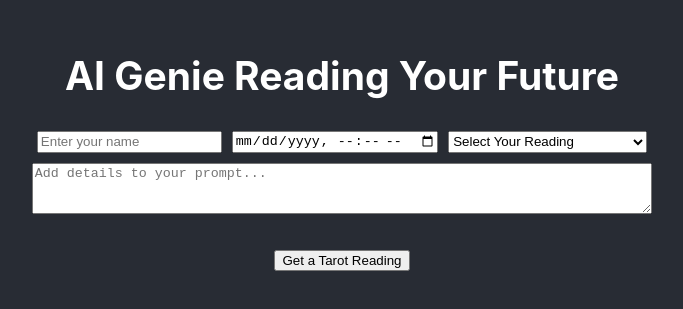
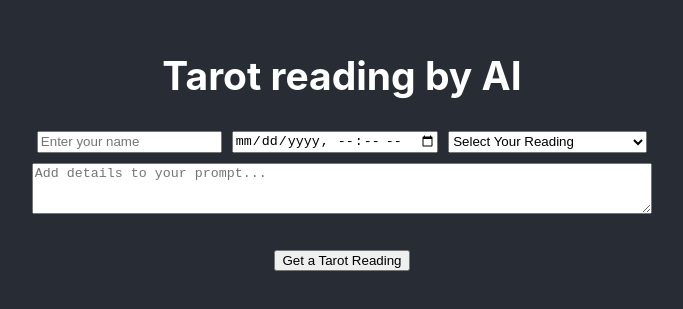
Before and after one commit to defreeze/AI-tarot-reading, a React (Create React App) app: page / in a window 1280 px wide. Shown: the part 255-564 px from the top of the page, without its empty margins (298-981 px from the left). Built offline with nearby package versions, Linux system fonts and the light colour scheme.

Commit message:
work on showing picked cards later

```diff
--- a/src/components/ImageGenerator.js
+++ b/src/components/ImageGenerator.js
@@ -100,7 +100,7 @@ function ImageGenerator() {
 
     return (
         <div className="container">
-            <h2>AI Genie Reading Your Future</h2>
+            <h2>Tarot reading by AI</h2>
             <div className="input-wrapper">
                 <div className="user-info">
                     <input
@@ -144,6 +144,7 @@ function ImageGenerator() {
             {generatedText && (
                 <div className="generated-text">
                     <h3>Generated Reading</h3>
+                    <p> The cards picked, past: {reading.past}, present: {reading.present}, future: {reading.future}</p>
                     <p>{generatedText}</p>
                 </div>
             )}
```
